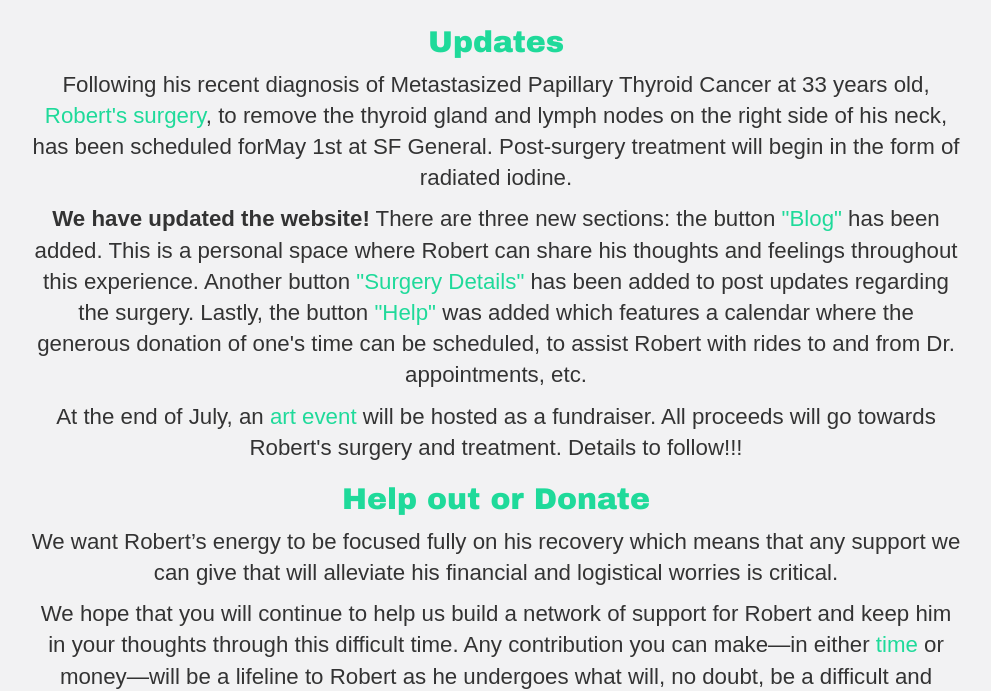
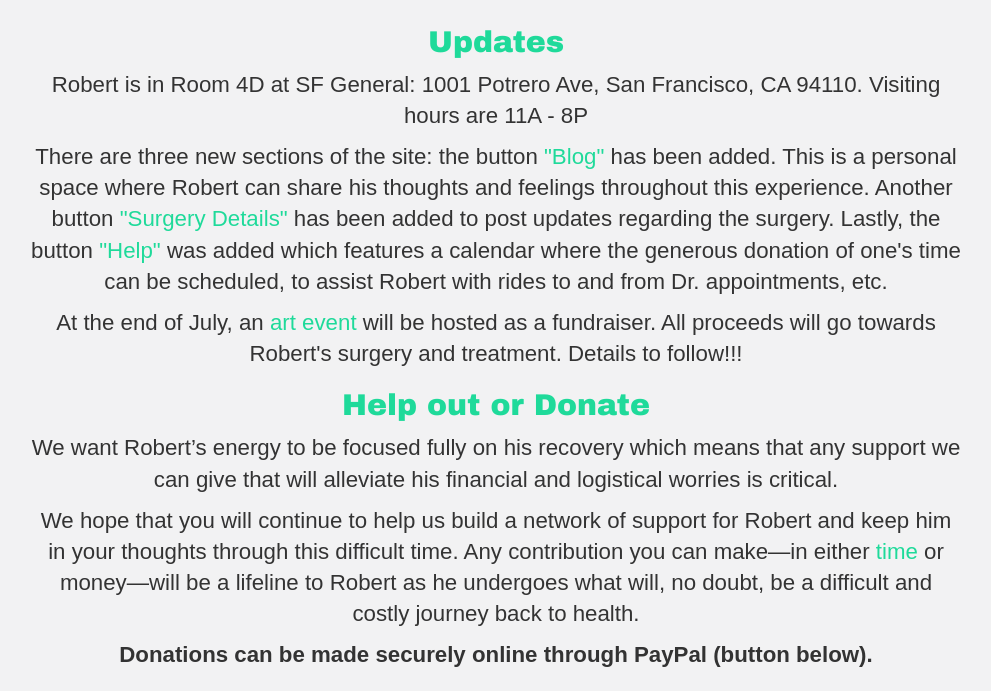
Before and after one commit to robertvergara/robertvergara.github.io, a website: page index.html at #/home in a window 1280 px wide. Shown: the part 1321-2012 px from the top of the page, without its empty margins (144-1135 px from the left). Drawn offline with nearby package versions, Linux system fonts and the light colour scheme.

Commit message:
Included visiting hours in update

```diff
--- a/app/partials/home.html
+++ b/app/partials/home.html
@@ -54,9 +54,9 @@
 
     <h2>Updates</h2>
 
-    <p>Following his recent diagnosis of Metastasized Papillary Thyroid Cancer at 33 years old, <a href="http://robertsfgeneralstay.blogspot.com/" target="_blank">Robert's surgery</a>, to remove the thyroid gland and lymph nodes on the right side of his neck, has been scheduled forMay 1st at SF General. Post-surgery treatment will begin in the form of radiated iodine.</p>
+    <p>Robert is in Room 4D at SF General: 1001 Potrero Ave, San Francisco, CA 94110. Visiting hours are 11A - 8P</p>
 
-    <p><strong>We have updated the website!</strong> There are three new sections: the button <a href="http://bobvergara.blogspot.com/" target="_blank">"Blog"</a> has been added. This is a personal space where Robert can share his thoughts and feelings throughout this experience. Another button <a href="http://robertsfgeneralstay.blogspot.com/" target="_blank">"Surgery Details"</a> has been added to post updates regarding the surgery. Lastly, the button <a href="#/calendar">"Help"</a> was added which features a calendar where the generous donation of one's time can be scheduled, to assist Robert with rides to and from Dr. appointments, etc. </p>
+    <p>There are three new sections of the site: the button <a href="http://bobvergara.blogspot.com/" target="_blank">"Blog"</a> has been added. This is a personal space where Robert can share his thoughts and feelings throughout this experience. Another button <a href="http://robertsfgeneralstay.blogspot.com/" target="_blank">"Surgery Details"</a> has been added to post updates regarding the surgery. Lastly, the button <a href="#/calendar">"Help"</a> was added which features a calendar where the generous donation of one's time can be scheduled, to assist Robert with rides to and from Dr. appointments, etc. </p>
 
     <p>At the end of July, an <a href="#/art-event">art event</a> will be hosted as a fundraiser. All proceeds will go towards Robert's surgery and treatment. Details to follow!!!</p>
 
```
